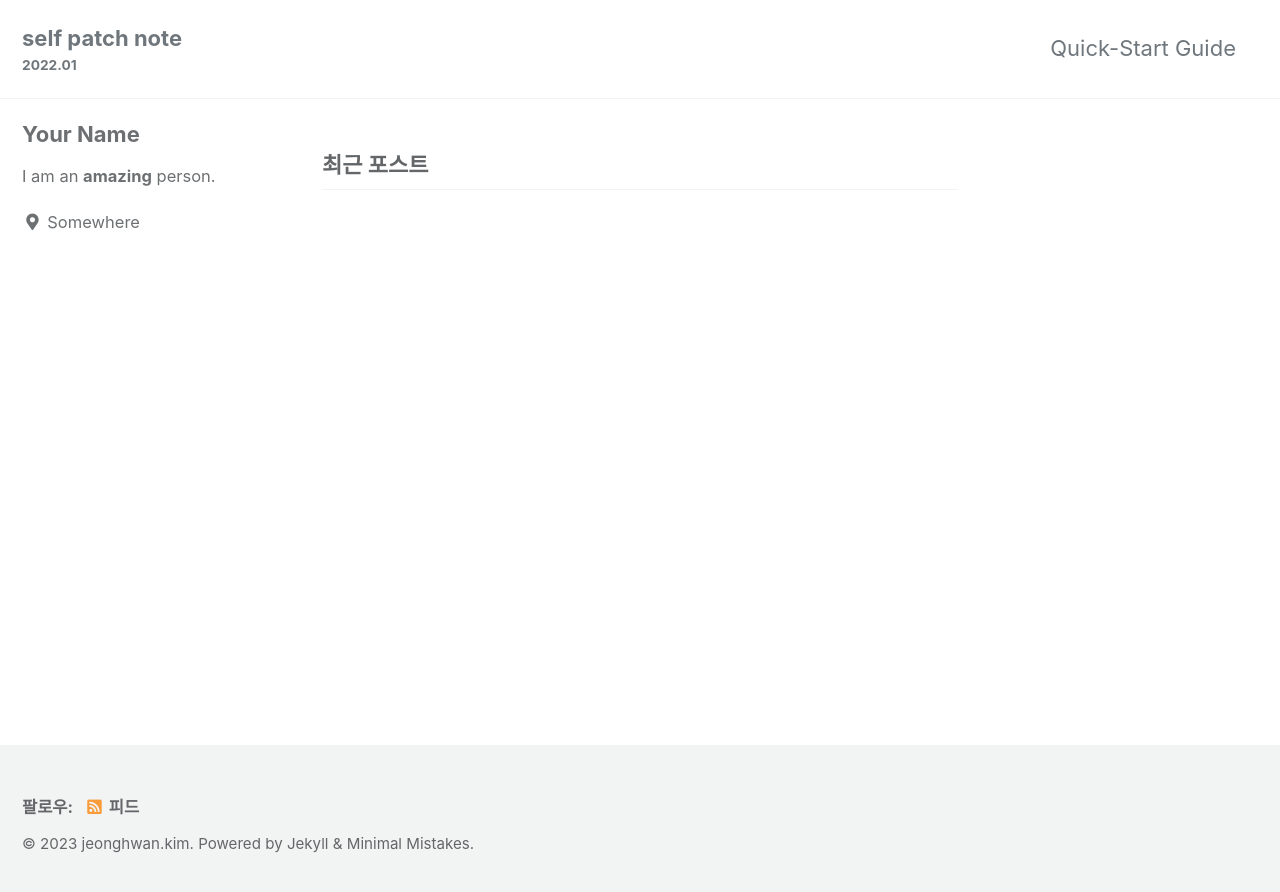
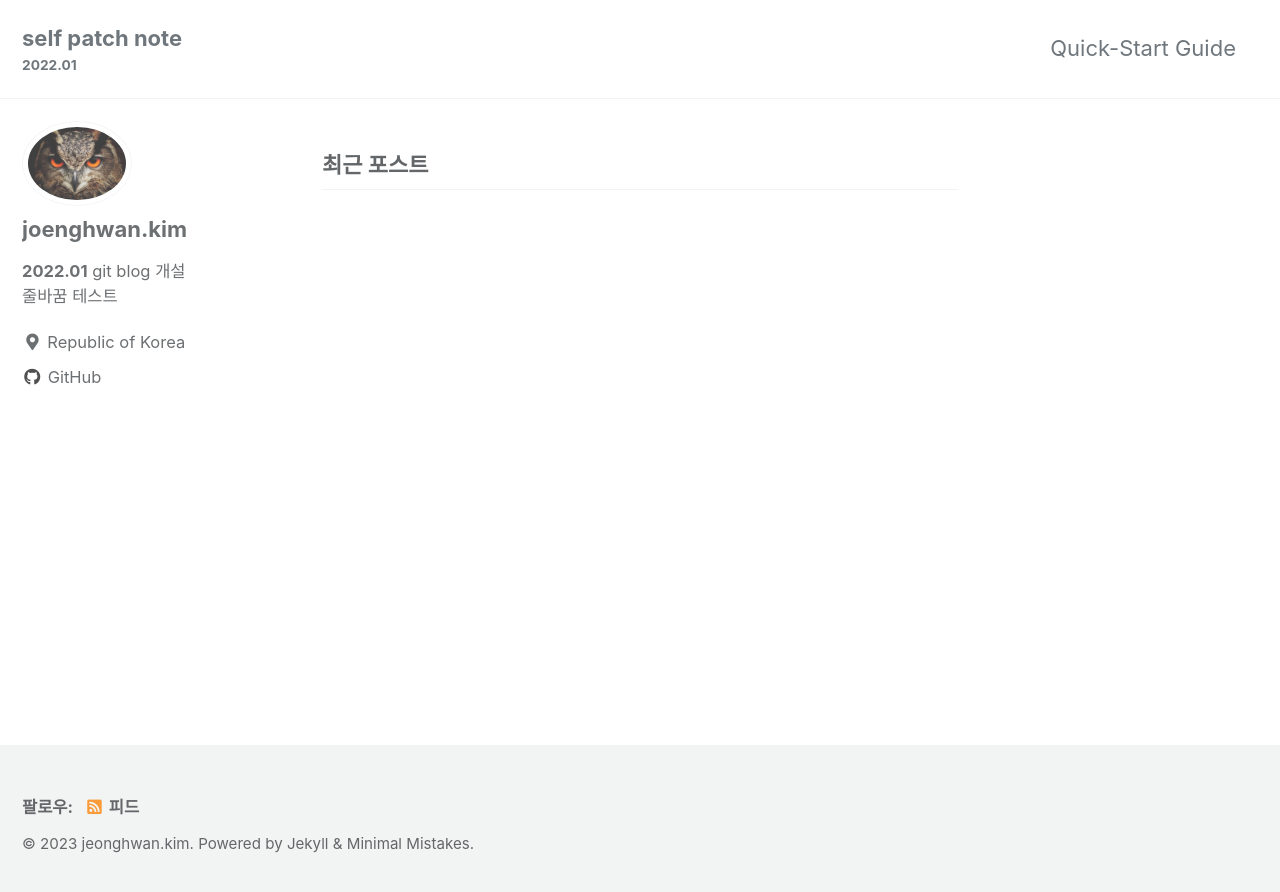
Before and after one commit to brainauto/midgravesblog.github.io, a Jekyll site: the page built from index.html, in a window 1280 px wide. Shown: the top 892 px of the page. Built offline with Jekyll 4.4.1, drawn with Linux system fonts in a browser that asks for light colours; cached includes are drawn as plain includes; the list of posts is cut into pages by our own code.

Commit message:
blog author setting

```diff
--- a/_config.yml
+++ b/_config.yml
@@ -104,10 +104,10 @@ analytics:
 
 # Site Author
 author:
-  name             : "Your Name"
-  avatar           : # path of avatar image, e.g. "/assets/images/bio-photo.jpg"
-  bio              : "I am an **amazing** person."
-  location         : "Somewhere"
+  name             : "joenghwan.kim"
+  avatar           : "/assets/images/owl-50267_960_720.jpg"
+  bio              : "**2022.01** git blog 개설<br>줄바꿈 테스트"
+  location         : "Republic of Korea"
   email            :
   links:
     - label: "Email"
@@ -124,7 +124,7 @@ author:
       # url: "https://facebook.com/"
     - label: "GitHub"
       icon: "fab fa-fw fa-github"
-      # url: "https://github.com/"
+      url: "https://github.com/brainauto/midgravesblog.github.io.git"
     - label: "Instagram"
       icon: "fab fa-fw fa-instagram"
       # url: "https://instagram.com/"
```
Also changed, not shown: assets/images/owl-50267_960_720.jpg (added).
